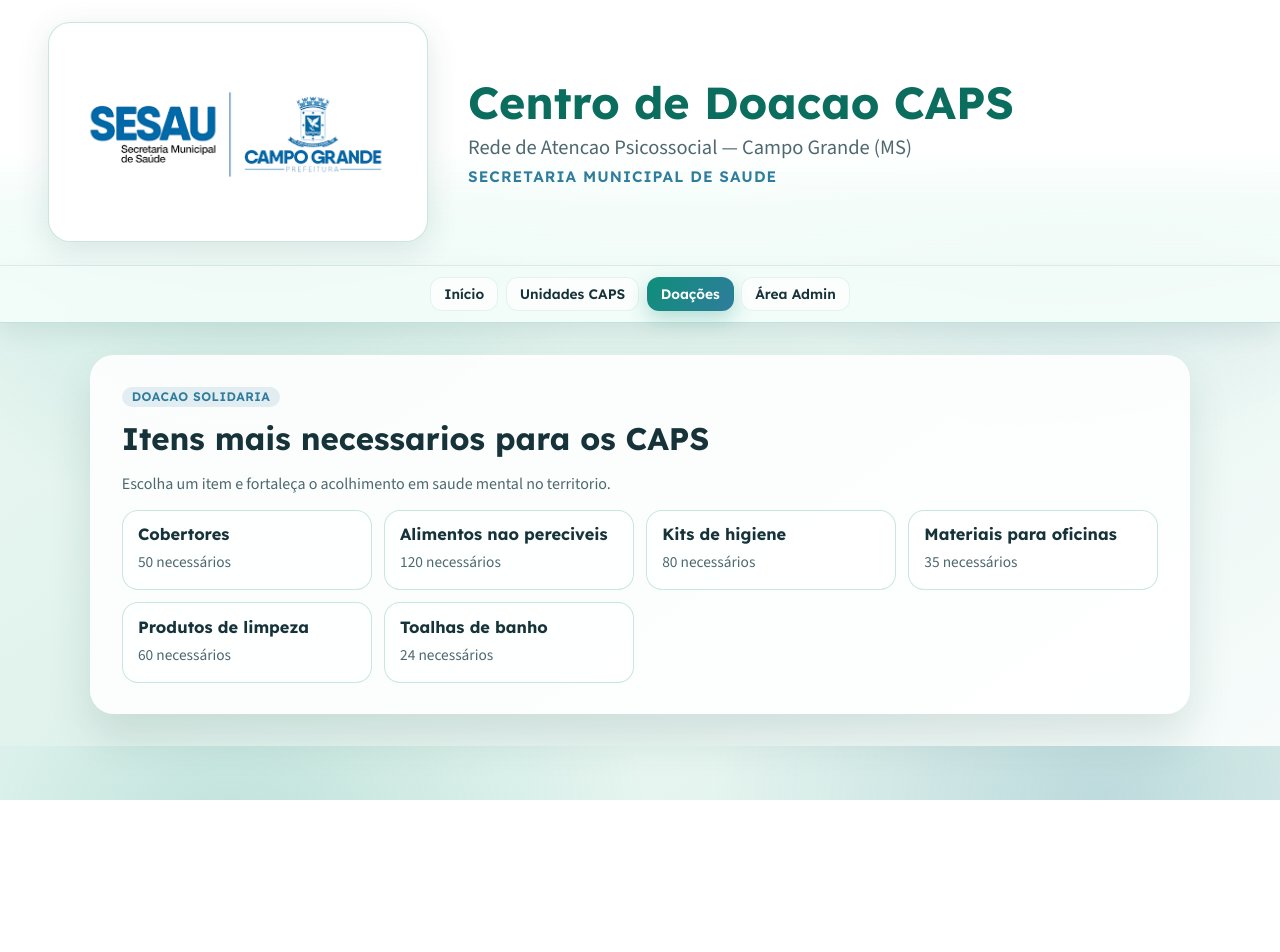
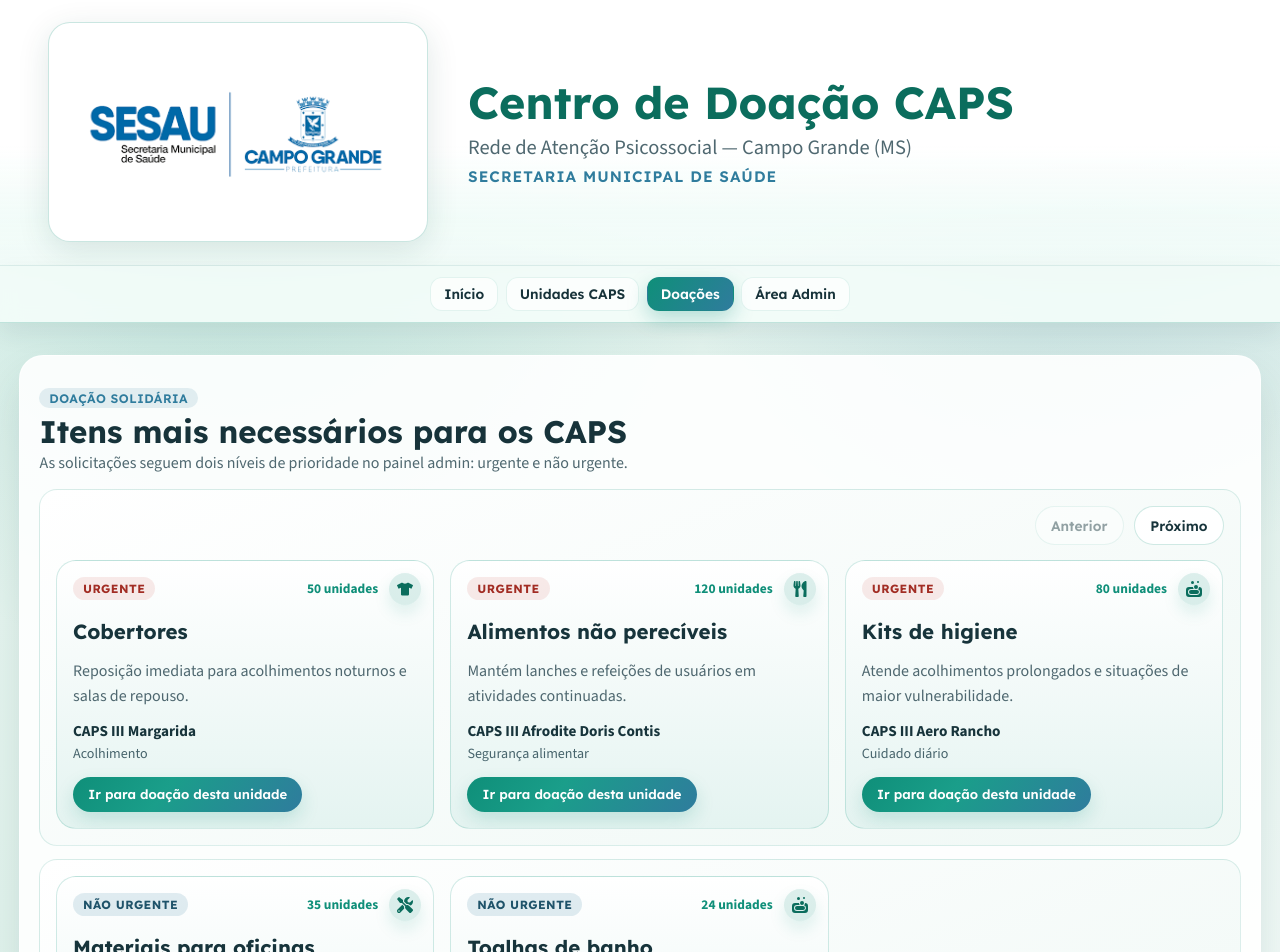
Before and after one commit to Magnumja/centro-doacao-caps, a React (Vite) app: page /donate in a window 1280 px wide. Shown: the top 952 px of the page. Before the commit the page ends 800 px from the top, so only its background shows below. Built offline with nearby package versions, Linux system fonts and the light colour scheme.

Commit message:
update e conserto de palavras

```diff
--- a/src/Styles/Home.css
+++ b/src/Styles/Home.css
@@ -300,6 +300,74 @@
   box-shadow: 0 12px 20px rgba(15, 143, 121, 0.24);
 }
 
+/* ---- Donate carousels ---- */
+.donate-page {
+  display: grid;
+  gap: 1.1rem;
+}
+
+.donate-page > div h2 {
+  margin-top: 0.35rem;
+}
+
+.donate-carousel-group {
+  display: grid;
+  gap: 0.95rem;
+  padding: 1rem;
+  border-radius: 18px;
+  border: 1px solid rgba(15, 143, 121, 0.14);
+  background: linear-gradient(160deg, rgba(255, 255, 255, 0.96), rgba(239, 248, 245, 0.96));
+}
+
+.donate-carousel-controls {
+  justify-self: end;
+}
+
+.donate-carousel-group h3 {
+  margin: 0.35rem 0 0;
+  font-family: 'Lexend', sans-serif;
+  font-size: clamp(1.05rem, 2vw, 1.28rem);
+  line-height: 1.35;
+  color: #17343b;
+}
+
+.donate-carousel-group p {
+  margin: 0.35rem 0 0;
+}
+
+.donate-need-card {
+  position: relative;
+  overflow: hidden;
+}
+
+.donate-need-card .home-urgent-card__top {
+  padding-right: 2.45rem;
+}
+
+.donate-need-icon {
+  position: absolute;
+  top: 0.75rem;
+  right: 0.75rem;
+  width: 2rem;
+  height: 2rem;
+  border-radius: 50%;
+  display: grid;
+  place-items: center;
+  background: rgba(15, 143, 121, 0.14);
+  color: #0b6d5d;
+  box-shadow: 0 8px 16px rgba(15, 143, 121, 0.13);
+}
+
+.donate-need-icon svg {
+  width: 1rem;
+  height: 1rem;
+}
+
+.home-urgent-badge.is-normal {
+  background: rgba(47, 124, 157, 0.14);
+  color: #1f536a;
+}
+
 /* ---- Mapa interativo ---- */
 .caps-map-wrapper {
   margin-top: 2rem;
--- a/src/app/router.tsx
+++ b/src/app/router.tsx
@@ -19,7 +19,7 @@ export default function Router(): JSX.Element {
           <Route path="/donate" element={<Donate />} />
           <Route path="/admin/login" element={<Login />} />
           <Route path="/admin/*" element={<Dashboard />} />
-          <Route path="*" element={<div className="page-block"><h2>Rota nao encontrada</h2></div>} />
+          <Route path="*" element={<div className="page-block"><h2>Rota não encontrada</h2></div>} />
         </Route>
       </Routes>
     </BrowserRouter>
--- a/src/components/CapsCard.tsx
+++ b/src/components/CapsCard.tsx
@@ -38,8 +38,8 @@ export default function CapsCard({
       ) : null}
       <span className="unit-type-badge">{cap.unitType}</span>
       <h3>{cap.title}</h3>
-      <p><strong>Endereco:</strong> {cap.address}</p>
-      <p><strong>Contato:</strong> {cap.contact ?? 'Contato nao informado'}</p>
+      <p><strong>Endereço:</strong> {cap.address}</p>
+      <p><strong>Contato:</strong> {cap.contact ?? 'Contato não informado'}</p>
       {cap.description ? <p>{cap.description}</p> : null}
       {cap.capacity ? <p>{cap.capacity}</p> : null}
       {cap.privacyNote ? <p>{cap.privacyNote}</p> : null}
@@ -52,7 +52,7 @@ export default function CapsCard({
           onSelectDonation(cap)
         }}
       >
-        {isSelected ? 'Alterar doacao desta unidade' : 'Doar para esta unidade'}
+        {isSelected ? 'Alterar doação desta unidade' : 'Doar para esta unidade'}
       </button>
     </div>
   )
--- a/src/components/CapsMap.tsx
+++ b/src/components/CapsMap.tsx
@@ -41,9 +41,9 @@ export default function CapsMap(): React.ReactElement {
 
   return (
     <div className="caps-map-wrapper">
-      <h3 className="caps-map-title">Mapa interativo da Rede de Saude Mental em Campo Grande (MS)</h3>
+      <h3 className="caps-map-title">Mapa interativo da Rede de Saúde Mental em Campo Grande (MS)</h3>
       <p className="caps-map-subtitle">
-        Use os marcadores para localizar unidades, comparar enderecos e consultar contatos da rede.
+        Use os marcadores para localizar unidades, comparar endereços e consultar contatos da rede.
       </p>
       <MapContainer
         center={CAMPO_GRANDE_CENTER}
@@ -85,7 +85,7 @@ export default function CapsMap(): React.ReactElement {
       </MapContainer>
       <p className="caps-map-legend">
         <span className="legend-caps">● CAPS</span>
-        <span className="legend-rt">● Residencia Terapeutica</span>
+        <span className="legend-rt">● Residência Terapêutica</span>
       </p>
     </div>
   )
--- a/src/components/Layout.tsx
+++ b/src/components/Layout.tsx
@@ -21,9 +21,9 @@ export default function Layout(): React.ReactElement {
             alt="Logo SESAU"
           />
           <div className="site-banner__text">
-            <h1 className="site-banner__title">Centro de Doacao CAPS</h1>
-            <p className="site-banner__desc">Rede de Atencao Psicossocial — Campo Grande (MS)</p>
-            <span className="site-banner__kicker">Secretaria Municipal de Saude</span>
+            <h1 className="site-banner__title">Centro de Doação CAPS</h1>
+            <p className="site-banner__desc">Rede de Atenção Psicossocial — Campo Grande (MS)</p>
+            <span className="site-banner__kicker">Secretaria Municipal de Saúde</span>
           </div>
         </div>
       </div>
--- a/src/data/mock.ts
+++ b/src/data/mock.ts
@@ -5,7 +5,7 @@ export const caps: Cap[] = [
     id: 'c1',
     title: 'CAPS III Margarida',
     unitType: 'CAPS',
-    address: 'Rua Itambe, 2939 - Vila Rica / Jardim Vitrine',
+    address: 'Rua Itambé, 2939 - Vila Rica / Jardim Vitrine',
     contact: '(67) 3314-3144',
     lat: -20.4810,
     lng: -54.6660,
@@ -16,7 +16,7 @@ export const caps: Cap[] = [
     title: 'CAPS III Vila Almeida',
     unitType: 'CAPS',
     address: 'Rua Marechal Hermes, 854 - Vila Almeida',
-    contact: 'Contato nao informado',
+    contact: 'Contato não informado',
     lat: -20.4560,
     lng: -54.6200,
     photo: '/capsvilaalmeida.jpeg'
@@ -25,7 +25,7 @@ export const caps: Cap[] = [
     id: 'c3',
     title: 'CAPS III Afrodite Doris Contis',
     unitType: 'CAPS',
-    address: 'Rua Sao Paulo, 70 - Bairro Sao Francisco',
+    address: 'Rua São Paulo, 70 - Bairro São Francisco',
     contact: '(67) 3314-3185 / 3314-3188',
     lat: -20.4660,
     lng: -54.6135,
@@ -36,37 +36,37 @@ export const caps: Cap[] = [
     title: 'CAPS III Aero Rancho',
     unitType: 'CAPS',
     address: 'Av. Manoel da Costa Lima, 3272 - Guanandi',
-    contact: 'Contato nao informado',
+    contact: 'Contato não informado',
     lat: -20.5020,
     lng: -54.6350,
     photo: '/capsaerorancho.jpeg'
   },
   {
     id: 'c5',
-    title: 'CAPS AD IV - Alcool e Drogas',
+    title: 'CAPS AD IV - Álcool e Drogas',
     unitType: 'CAPS',
-    address: 'Rua Theotonio Rosa Pires, 19 - Jardim Sao Bento',
-    contact: 'Contato nao informado',
+    address: 'Rua Theotônio Rosa Pires, 19 - Jardim São Bento',
+    contact: 'Contato não informado',
     lat: -20.4500,
     lng: -54.6380,
     photo: '/capsdrafatima.jpg'
   },
   {
     id: 'c6',
-    title: 'CAPS AD III - Marcia Zen',
+    title: 'CAPS AD III - Márcia Zen',
     unitType: 'CAPS',
     address: 'Av. Manoel da Costa Lima, 3272 - Guanandi',
-    contact: 'Contato nao informado',
+    contact: 'Contato não informado',
     lat: -20.5025,
     lng: -54.6355,
     photo: '/capsmarciazen.jpg'
   },
   {
     id: 'r1',
-    title: 'Residencia Terapeutica Moinho dos Ventos (Tipo II)',
+    title: 'Residência Terapêutica Moinho dos Ventos (Tipo II)',
     unitType: 'Residência Terapêutica',
-    address: 'Bairro Sao Francisco - Rua Sao Paulo',
-    capacity: 'Capacidade aproximada: ate 10 moradores',
+    address: 'Bairro São Francisco - Rua São Paulo',
+    capacity: 'Capacidade aproximada: até 10 moradores',
     lat: -20.4650,
     lng: -54.6130
   },
@@ -77,7 +77,7 @@ export const needs: Need[] = [
     id: 'n1',
     title: 'Cobertores',
     amount: 50,
-    description: 'Reposicao imediata para acolhimentos noturnos e salas de repouso.',
+    description: 'Reposição imediata para acolhimentos noturnos e salas de repouso.',
     unitId: 'c1',
     unitName: 'CAPS III Margarida',
     category: 'Acolhimento',
@@ -85,41 +85,41 @@ export const needs: Need[] = [
   },
   {
     id: 'n2',
-    title: 'Alimentos nao pereciveis',
+    title: 'Alimentos não perecíveis',
     amount: 120,
-    description: 'Mantem lanches e refeicoes de usuarios em atividades continuadas.',
+    description: 'Mantém lanches e refeições de usuários em atividades continuadas.',
     unitId: 'c3',
     unitName: 'CAPS III Afrodite Doris Contis',
-    category: 'Seguranca alimentar',
+    category: 'Segurança alimentar',
     priority: 'alta'
   },
   {
     id: 'n3',
     title: 'Kits de higiene',
     amount: 80,
-    description: 'Atende acolhimentos prolongados e situacoes de maior vulnerabilidade.',
+    description: 'Atende acolhimentos prolongados e situações de maior vulnerabilidade.',
     unitId: 'c4',
     unitName: 'CAPS III Aero Rancho',
-    category: 'Cuidado diario',
+    category: 'Cuidado diário',
     priority: 'alta'
   },
   {
     id: 'n4',
     title: 'Materiais para oficinas',
     amount: 35,
-    description: 'Suporta atividades terapeuticas em grupos e oficinas de reinsercao social.',
+    description: 'Suporta atividades terapêuticas em grupos e oficinas de reinserção social.',
     unitId: 'c2',
     unitName: 'CAPS III Vila Almeida',
-    category: 'Oficinas terapeuticas',
+    category: 'Oficinas terapêuticas',
     priority: 'media'
   },
   {
     id: 'n5',
     title: 'Produtos de limpeza',
     amount: 60,
-    description: 'Reforca a manutencao dos espacos coletivos e das residencias de apoio.',
+    description: 'Reforça a manutenção dos espaços coletivos e das residências de apoio.',
     unitId: 'r1',
-    unitName: 'Residencia Terapeutica Moinho dos Ventos',
+    unitName: 'Residência Terapêutica Moinho dos Ventos',
     category: 'Ambiente e cuidado',
     priority: 'alta'
   },
@@ -127,9 +127,9 @@ export const needs: Need[] = [
     id: 'n6',
     title: 'Toalhas de banho',
     amount: 24,
-    description: 'Apoia acolhimentos em rotinas de higiene e permanencia mais extensa.',
+    description: 'Apoia acolhimentos em rotinas de higiene e permanência mais extensa.',
     unitId: 'c5',
-    unitName: 'CAPS AD IV - Alcool e Drogas',
+    unitName: 'CAPS AD IV - Álcool e Drogas',
     category: 'Apoio cotidiano',
     priority: 'media'
   }
@@ -249,7 +249,7 @@ export const donations: Donation[] = [
 export const residents: Resident[] = [
   {
     id: 'res1',
-    name: 'Luis Fernando Pereira',
+    name: 'Luís Fernando Pereira',
     capId: 'c2',
     capName: 'CAPS III Vila Almeida',
     emergencyContact: '(67) 98888-1111',
@@ -278,7 +278,7 @@ export const residents: Resident[] = [
     id: 'res4',
     name: 'Cristina Gomes',
     capId: 'c5',
-    capName: 'CAPS AD IV - Alcool e Drogas',
+    capName: 'CAPS AD IV - Álcool e Drogas',
     emergencyContact: '(67) 98888-4444',
     entryDate: '2025-09-05',
     status: 'ativo'
@@ -287,7 +287,7 @@ export const residents: Resident[] = [
     id: 'res5',
     name: 'Felipe Miranda',
     capId: 'r1',
-    capName: 'Residencia Terapeutica Moinho dos Ventos',
+    capName: 'Residência Terapêutica Moinho dos Ventos',
     emergencyContact: '(67) 98888-5555',
     entryDate: '2025-07-22',
     status: 'ativo'
--- a/src/pages/Donate.tsx
+++ b/src/pages/Donate.tsx
@@ -1,19 +1,237 @@
-import React from 'react'
-import NeedCard from '../components/NeedCard'
+import React, { useEffect, useState } from 'react'
+import { IconType } from 'react-icons'
+import { FaBroom, FaBoxOpen, FaSoap, FaTools, FaTshirt, FaUtensils } from 'react-icons/fa'
+import { Link } from 'react-router-dom'
+
 import { needs } from '../data/mock'
+import { Need } from '../types'
+import '../Styles/Home.css'
 
-export default function Donate(): JSX.Element {
+type NeedIconConfig = {
+  icon: IconType
+  label: string
+}
+
+function getCardsPerView(): number {
+  if (typeof window === 'undefined') {
+    return 1
+  }
+
+  if (window.innerWidth >= 1180) {
+    return 3
+  }
+
+  if (window.innerWidth >= 820) {
+    return 2
+  }
+
+  return 1
+}
+
+function getNeedIconConfig(need: Need): NeedIconConfig {
+  const normalizedText = `${need.title} ${need.category}`
+    .toLowerCase()
+    .normalize('NFD')
+    .replace(/[\u0300-\u036f]/g, '')
+
+  if (
+    normalizedText.includes('higiene')
+    || normalizedText.includes('banho')
+    || normalizedText.includes('toalha')
+  ) {
+    return { icon: FaSoap, label: 'Higiene' }
+  }
+
+  if (
+    normalizedText.includes('alimento')
+    || normalizedText.includes('comida')
+    || normalizedText.includes('lanch')
+    || normalizedText.includes('refeicao')
+    || normalizedText.includes('alimentar')
+  ) {
+    return { icon: FaUtensils, label: 'Alimentação' }
+  }
+
+  if (normalizedText.includes('limpeza')) {
+    return { icon: FaBroom, label: 'Limpeza' }
+  }
+
+  if (normalizedText.includes('oficina') || normalizedText.includes('material')) {
+    return { icon: FaTools, label: 'Materiais' }
+  }
+
+  if (normalizedText.includes('utensilio')) {
+    return { icon: FaTools, label: 'Utensílios' }
+  }
+
+  if (
+    normalizedText.includes('cobertor')
+    || normalizedText.includes('roupa')
+    || normalizedText.includes('tecido')
+  ) {
+    return { icon: FaTshirt, label: 'Roupas e tecidos' }
+  }
+
+  return { icon: FaBoxOpen, label: 'Doações gerais' }
+}
+
+export default function Donate(): React.ReactElement {
+  const urgentNeeds = needs.filter((need) => need.priority === 'alta')
+  const normalNeeds = needs.filter((need) => need.priority === 'media')
+
+  const [cardsPerView, setCardsPerView] = useState<number>(getCardsPerView)
+  const [urgentActiveIndex, setUrgentActiveIndex] = useState(0)
+  const [normalActiveIndex, setNormalActiveIndex] = useState(0)
+
+  useEffect(() => {
+    const handleResize = (): void => {
+      setCardsPerView(getCardsPerView())
+    }
+
+    handleResize()
+    window.addEventListener('resize', handleResize)
+
+    return () => {
+      window.removeEventListener('resize', handleResize)
+    }
+  }, [])
+
+  useEffect(() => {
+    const urgentMaxIndex = Math.max(0, urgentNeeds.length - cardsPerView)
+    const normalMaxIndex = Math.max(0, normalNeeds.length - cardsPerView)
+
+    setUrgentActiveIndex((currentIndex) => Math.min(currentIndex, urgentMaxIndex))
+    setNormalActiveIndex((currentIndex) => Math.min(currentIndex, normalMaxIndex))
+  }, [cardsPerView, normalNeeds.length, urgentNeeds.length])
+
+  const urgentMaxIndex = Math.max(0, urgentNeeds.length - cardsPerView)
+  const normalMaxIndex = Math.max(0, normalNeeds.length - cardsPerView)
+
+  const urgentCarouselStyle = {
+    ['--cards-per-view' as string]: cardsPerView,
+    ['--active-index' as string]: urgentActiveIndex,
+  } as React.CSSProperties
+
+  const normalCarouselStyle = {
+    ['--cards-per-view' as string]: cardsPerView,
+    ['--active-index' as string]: normalActiveIndex,
+  } as React.CSSProperties
+
+  const renderNeedSlide = (
+    need: Need,
+    priorityLabel: 'Urgente' | 'Não urgente',
+    badgeClassName?: string,
+  ): React.ReactElement => {
+    const { icon: NeedIcon, label } = getNeedIconConfig(need)
+
+    return (
+      <article key={need.id} className="home-carousel-slide">
+        <div className="home-urgent-card donate-need-card">
+          <span className="donate-need-icon" aria-label={label} title={label}>
+            <NeedIcon aria-hidden="true" focusable="false" />
+          </span>
+
+          <div className="home-urgent-card__top">
+            <span className={badgeClassName ?? 'home-urgent-badge'}>{priorityLabel}</span>
+            <span className="home-urgent-amount">{need.amount} unidades</span>
+          </div>
+
+          <h3>{need.title}</h3>
+          <p>{need.description}</p>
+
+          <div className="home-urgent-footer">
+            <div className="home-urgent-meta">
+              <strong>{need.unitName}</strong>
+              <span>{need.category}</span>
+            </div>
+
+            <Link className="home-urgent-link" to={`/caps?unit=${need.unitId}`}>
+              Ir para doação desta unidade
+            </Link>
+          </div>
+        </div>
+      </article>
+    )
+  }
+
   return (
-    <section className="page-block">
-      <span className="page-kicker">Doacao solidaria</span>
-      <h2>Itens mais necessarios para os CAPS</h2>
-      <p>Escolha um item e fortaleça o acolhimento em saude mental no territorio.</p>
+    <section className="page-block home-urgent-section donate-page">
+      <div>
+        <span className="page-kicker">Doação solidária</span>
+        <h2>Itens mais necessários para os CAPS</h2>
+        <p>
+          As solicitações seguem dois níveis de prioridade no painel admin:
+          urgente e não urgente.
+        </p>
+      </div>
 
-      <div className="card-grid">
-        {needs.map((n) => (
-          <NeedCard key={n.id} need={n} />
-        ))}
-      </div>
+      <article className="donate-carousel-group">
+        {urgentNeeds.length > cardsPerView ? (
+          <div className="home-carousel-controls donate-carousel-controls" aria-label="Navegação do carrossel de doações urgentes">
+            <button
+              type="button"
+              onClick={() => setUrgentActiveIndex((currentIndex) => Math.max(0, currentIndex - 1))}
+              disabled={urgentActiveIndex === 0}
+            >
+              Anterior
+            </button>
+            <button
+              type="button"
+              onClick={() => setUrgentActiveIndex((currentIndex) => Math.min(urgentMaxIndex, currentIndex + 1))}
+              disabled={urgentActiveIndex >= urgentMaxIndex}
+            >
+              Próximo
+            </button>
+          </div>
+        ) : null}
+
+        {urgentNeeds.length > 0 ? (
+          <div className="home-carousel" style={urgentCarouselStyle}>
+            <div className="home-carousel-viewport">
+              <div className="home-carousel-track">
+                {urgentNeeds.map((need) => renderNeedSlide(need, 'Urgente'))}
+              </div>
+            </div>
+          </div>
+        ) : (
+          <p className="home-urgent-empty">Não há pedidos urgentes registrados no momento.</p>
+        )}
+      </article>
+
+      <article className="donate-carousel-group">
+        {normalNeeds.length > cardsPerView ? (
+          <div className="home-carousel-controls donate-carousel-controls" aria-label="Navegação do carrossel de doações não urgentes">
+            <button
+              type="button"
+              onClick={() => setNormalActiveIndex((currentIndex) => Math.max(0, currentIndex - 1))}
+              disabled={normalActiveIndex === 0}
+            >
+              Anterior
+            </button>
+            <button
+              type="button"
+              onClick={() => setNormalActiveIndex((currentIndex) => Math.min(normalMaxIndex, currentIndex + 1))}
+              disabled={normalActiveIndex >= normalMaxIndex}
+            >
+              Próximo
+            </button>
+          </div>
+        ) : null}
+
+        {normalNeeds.length > 0 ? (
+          <div className="home-carousel" style={normalCarouselStyle}>
+            <div className="home-carousel-viewport">
+              <div className="home-carousel-track">
+                {normalNeeds.map((need) =>
+                  renderNeedSlide(need, 'Não urgente', 'home-urgent-badge is-normal'),
+                )}
+              </div>
+            </div>
+          </div>
+        ) : (
+          <p className="home-urgent-empty">Não há pedidos não urgentes registrados no momento.</p>
+        )}
+      </article>
     </section>
   )
 }
--- a/src/pages/Home.tsx
+++ b/src/pages/Home.tsx
@@ -58,12 +58,12 @@ export default function Home(): React.ReactElement {
             <span className="page-kicker">Jornada de cuidado</span>
             <h2>Um roteiro inicial para ler prioridades, localizar a rede CAPS e acompanhar cada apoio.</h2>
             <p>
-              A pagina inicial organiza a leitura da rede e orienta o proximo passo de quem acolhe,
-              doa ou acompanha a gestao, com foco no que precisa de resposta agora.
+              A página inicial organiza a leitura da rede e orienta o próximo passo de quem acolhe,
+              doa ou acompanha a gestão, com foco no que precisa de resposta agora.
             </p>
 
             <span className="home-card-tag">Fluxo recomendado</span>
-            <h3>Comece pelas prioridades e avance ate o registro do apoio em tres movimentos.</h3>
+            <h3>Comece pelas prioridades e avance até o registro do apoio em três movimentos.</h3>
 
             <ol className="home-step-list">
               <li>
@@ -79,20 +79,20 @@ export default function Home(): React.ReactElement {
               <li>
                 <span className="home-step-number">2</span>
                 <div>
-                  <strong>Encontre a unidade ou o territorio certo</strong>
+                  <strong>Encontre a unidade ou o território certo</strong>
                   <p>
                     Use a rede CAPS para localizar contatos, comparar pontos de apoio e facilitar
-                    encaminhamentos solidarios.
+                    encaminhamentos solidários.
                   </p>
                 </div>
               </li>
               <li>
                 <span className="home-step-number">3</span>
                 <div>
-                  <strong>Registre a contribuicao com clareza</strong>
+                  <strong>Registre a contribuição com clareza</strong>
                   <p>
                     Formalize o apoio para que a equipe acompanhe entradas, prioridades atendidas
-                    e visibilidade para a gestao.
+                    e visibilidade para a gestão.
                   </p>
                 </div>
               </li>
@@ -105,11 +105,11 @@ export default function Home(): React.ReactElement {
               </article>
               <article className="home-guidance-note">
                 <strong>Rede CAPS integrada</strong>
-                <p>Consulte contatos e territorio para direcionar melhor o apoio da comunidade.</p>
+                <p>Consulte contatos e território para direcionar melhor o apoio da comunidade.</p>
               </article>
               <article className="home-guidance-note">
-                <strong>Transparencia de apoio</strong>
-                <p>O registro de cada contribuicao fortalece acompanhamento e visibilidade da gestao.</p>
+                <strong>Transparência de apoio</strong>
+                <p>O registro de cada contribuição fortalece acompanhamento e visibilidade da gestão.</p>
               </article>
             </div>
           </article>
@@ -118,7 +118,7 @@ export default function Home(): React.ReactElement {
             <span className="home-card-tag">Rede territorial</span>
             <p className="home-map-card__intro">
               O mapa fica ao lado do roteiro principal para facilitar a consulta da unidade certa
-              antes do encaminhamento ou da doacao.
+              antes do encaminhamento ou da doação.
             </p>
             <CapsMap />
           </article>
@@ -129,15 +129,15 @@ export default function Home(): React.ReactElement {
         <div className="home-urgent-header">
           <div>
             <span className="page-kicker">Prioridades imediatas</span>
-            <h2>Doacoes pedidas com urgencia</h2>
+            <h2>Doações pedidas com urgência</h2>
             <p>
-              Acompanhe os pedidos mais sensiveis da rede e avance pelo carrossel para ver onde o
+              Acompanhe os pedidos mais sensíveis da rede e avance pelo carrossel para ver onde o
               apoio precisa chegar primeiro.
             </p>
           </div>
 
           {urgentNeeds.length > cardsPerView ? (
-            <div className="home-carousel-controls" aria-label="Navegacao do carrossel de urgencias">
+            <div className="home-carousel-controls" aria-label="Navegação do carrossel de urgências">
               <button
                 type="button"
                 onClick={() => setActiveIndex((currentIndex) => Math.max(0, currentIndex - 1))}
@@ -150,7 +150,7 @@ export default function Home(): React.ReactElement {
                 onClick={() => setActiveIndex((currentIndex) => Math.min(maxIndex, currentIndex + 1))}
                 disabled={activeIndex >= maxIndex}
               >
-                Proximo
+                Próximo
               </button>
             </div>
           ) : null}
@@ -178,7 +178,7 @@ export default function Home(): React.ReactElement {
                         </div>
 
                         <Link className="home-urgent-link" to={`/caps?unit=${need.unitId}`}>
-                          Ir para doacao desta unidade
+                          DOAR AGORA
                         </Link>
                       </div>
                     </div>
@@ -188,7 +188,7 @@ export default function Home(): React.ReactElement {
             </div>
           </div>
         ) : (
-          <p className="home-urgent-empty">Nao ha pedidos urgentes registrados no momento.</p>
+          <p className="home-urgent-empty">Não há pedidos urgentes registrados no momento.</p>
         )}
       </section>
     </>
--- a/src/pages/admin/Dashboard.tsx
+++ b/src/pages/admin/Dashboard.tsx
@@ -214,8 +214,8 @@ export default function Dashboard(): React.ReactElement {
               <div className="form-group">
                 <label>Prioridade</label>
                 <select>
-                  <option value="media">Média</option>
-                  <option value="alta">Alta (Urgente)</option>
+                  <option value="media">Não urgente</option>
+                  <option value="alta">Urgente</option>
                 </select>
               </div>
 
```
Also changed, not shown: src/pages/CapsPage.tsx (+31 -31 lines), src/pages/Thanks.tsx (+4 -4 lines).
